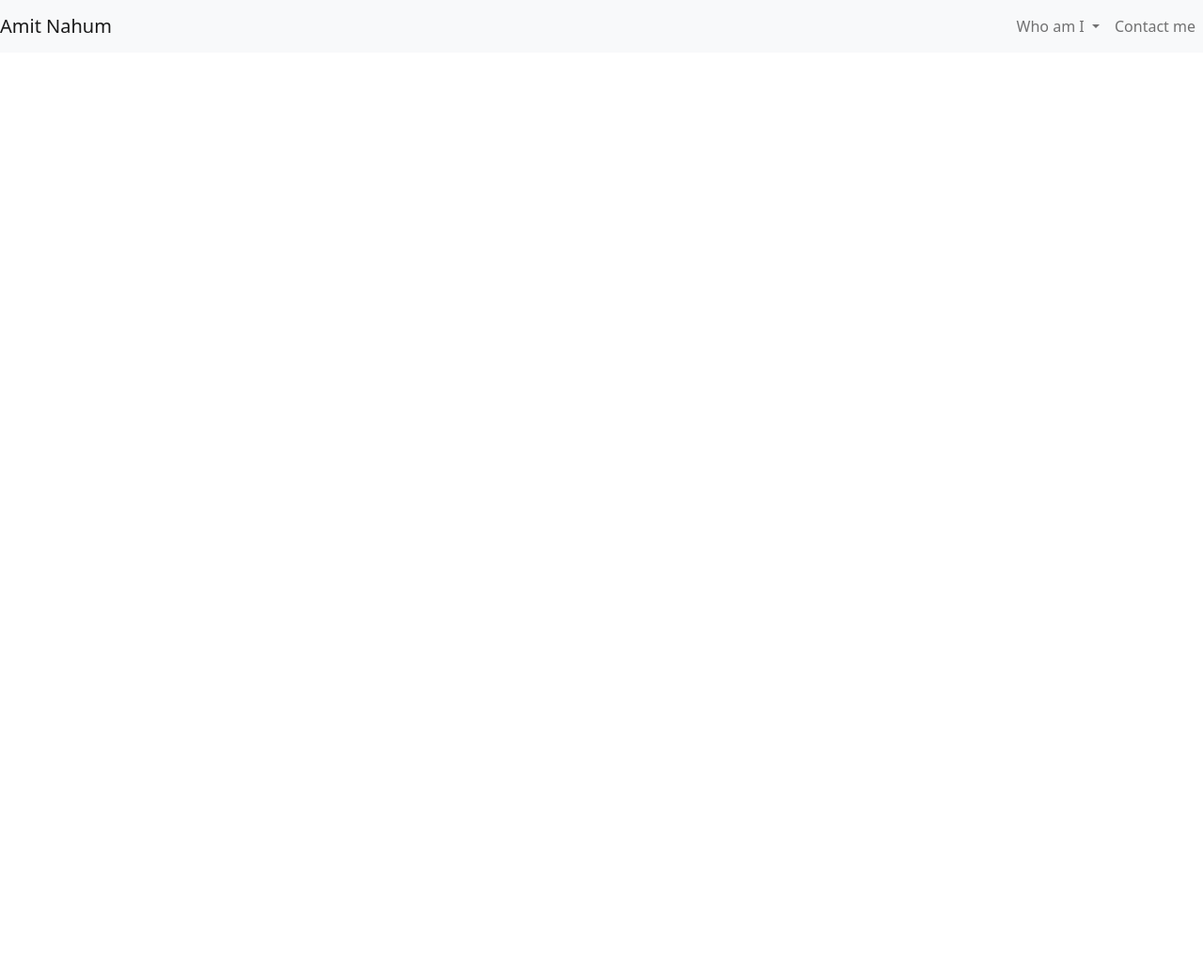
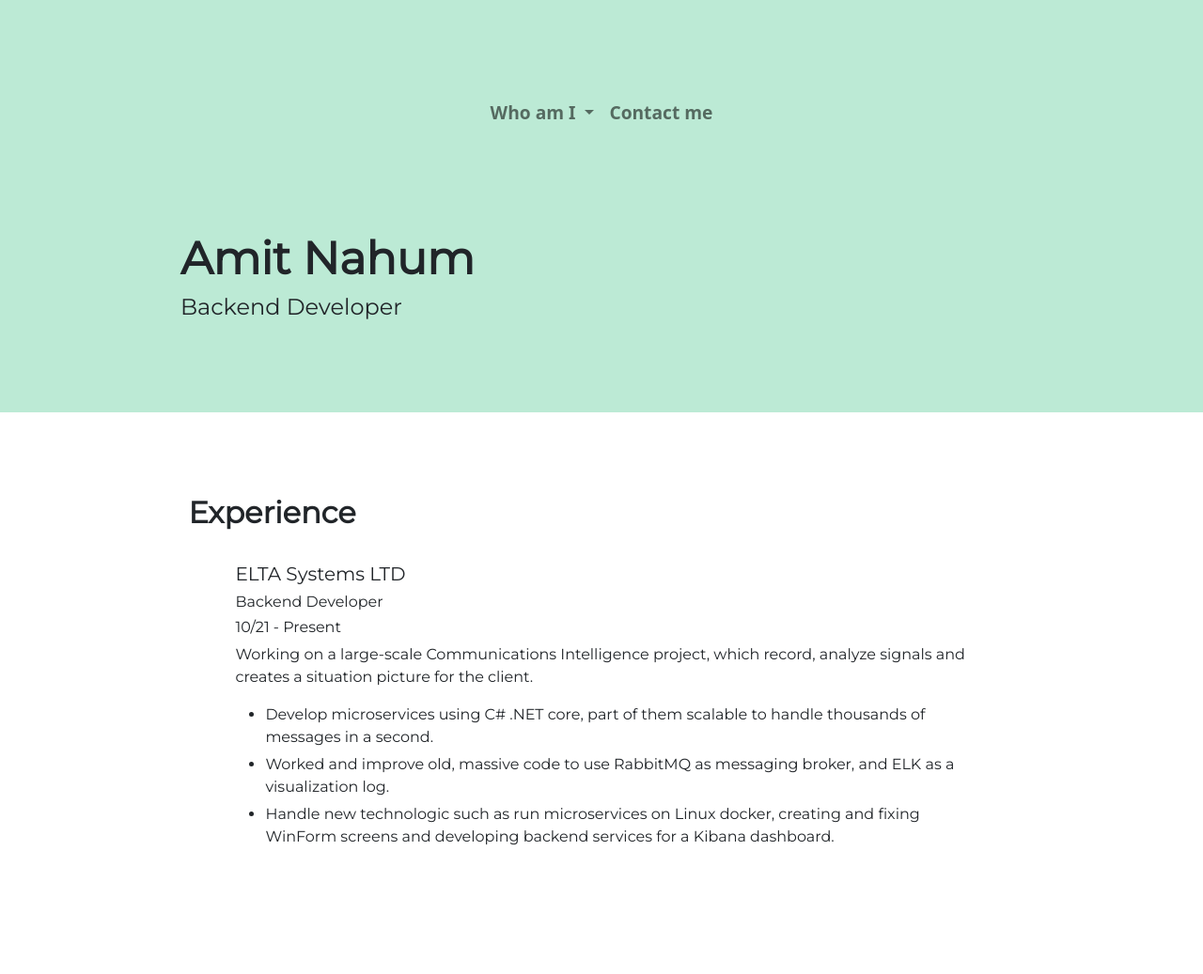
Before and after one commit to nahomamit/CV, a plain HTML site: page Amit Nahum - CV/index.html in a window 1280 px wide. Shown: the whole page at 94% size. Before the commit the page ends 800 px from the top, so only its background shows below. Drawn offline with nearby package versions, Linux system fonts and the light colour scheme.

Commit message:
Add experiance section

```diff
--- a/Amit Nahum - CV/css/style.css
+++ b/Amit Nahum - CV/css/style.css
@@ -1,5 +1,49 @@
 
-body {
-  background-color: #F6F6C9;
-  margin: 5%;
+.headers {
+  background-color:  #BCEAD5;
+  padding: 7% 15%;
 }
+
+.navbar-collapse {
+  font-size: 1.2rem;
+  justify-content: center;
+  font-weight: bold;
+}
+
+.mainParagaph {
+  padding-top: 10%;
+  font-family: "Montserrat";
+  line-height: 1.5;
+}
+
+h1 {
+  font-weight: 900;
+  font-size: 3rem;
+}
+h2 {
+  font-weight: 600;
+  font-size: 2rem;
+}
+h3 {
+  font-size: 1.5rem;
+}
+h4 {
+  font-size: 1.25rem;
+}
+h6 {
+  font-size: 1rem;
+}
+
+.experienceSection {
+  padding: 7% 15%;
+  background-color: #fff;
+  font-family: "Montserrat";
+}
+
+.experienceItem {
+  padding: 25px 50px;
+}
+
+li {
+  padding-bottom: 5px;
+}
--- a/Amit Nahum - CV/index.html
+++ b/Amit Nahum - CV/index.html
@@ -4,22 +4,27 @@
 <head>
   <meta charset="utf-8">
   <title>Amit Nahum</title>
+
+  <link href="https://fonts.googleapis.com/css?family=Montserrat|Ubuntu" rel="stylesheet">
+  <link rel="stylesheet" href="css/bootstrap.min.css">
   <link rel="stylesheet" href="css/style.css">
-  <link rel="stylesheet" href="css/bootstrap.min.css">
   <script src="https://code.jquery.com/jquery-3.2.1.slim.min.js" integrity="sha384-KJ3o2DKtIkvYIK3UENzmM7KCkRr/rE9/Qpg6aAZGJwFDMVNA/GpGFF93hXpG5KkN" crossorigin="anonymous"></script>
   <script src="https://cdn.jsdelivr.net/npm/popper.js@1.12.9/dist/umd/popper.min.js" integrity="sha384-ApNbgh9B+Y1QKtv3Rn7W3mgPxhU9K/ScQsAP7hUibX39j7fakFPskvXusvfa0b4Q" crossorigin="anonymous"></script>
   <script src="https://cdn.jsdelivr.net/npm/bootstrap@4.0.0/dist/js/bootstrap.min.js" integrity="sha384-JZR6Spejh4U02d8jOt6vLEHfe/JQGiRRSQQxSfFWpi1MquVdAyjUar5+76PVCmYl" crossorigin="anonymous"></script>
+
 </head>
 
 <body>
-  <nav class="navbar navbar-expand-lg navbar-light bg-light">
-    <a class="navbar-brand" href="">Amit Nahum</a>
-    <button class="navbar-toggler" type="button" data-toggle="collapse" data-target="#navbarSupportedContent" aria-controls="navbarSupportedContent" aria-expanded="false" aria-label="Toggle navigation">
+  <div class="container-fluid headers">
+    <nav id="mainNavbar" class="navbar navbar-expand-sm navbar-light">
+      <!--<a class="navbar-brand" href="">Amit Nahum</a>-->
+      <button class="navbar-toggler" type="button" data-toggle="collapse" data-target="#collapseDiv" aria-controls="collapseDiv" aria-expanded="false" aria-label="Toggle navigation">
         <span class="navbar-toggler-icon"></span>
       </button>
 
-  <div class="collapse navbar-collapse" id="navbarSupportedContent">
-      <ul class="navbar-nav ms-auto">
+      <div class="collapse navbar-collapse">
+        <!--<ul class="navbar-nav ms-auto">-->
+        <ul class="navbar-nav">
           <li class="nav-item dropdown">
             <a class="nav-link dropdown-toggle" href="#" id="navbarDropdownMenuLink" data-toggle="dropdown" aria-haspopup="true" aria-expanded="false">
               Who am I
@@ -32,7 +37,6 @@
               <a class="dropdown-item" href="">Hobbies</a>
             </div>
           </li>
-
           <li class="nav-item">
             <a class="nav-link" href="#">Contact me</a>
           </li>
@@ -40,6 +44,48 @@
       </div>
     </nav>
 
+    <div class="row">
+      <div class="col-md-6 mainParagaph">
+        <h1>Amit Nahum</h1>
+        <h3>Backend Developer</h3>
+      </div>
+    </div>
+  </div>
+
+  <div class="container-fluid">
+    <div class="experienceSection">
+      <h2>Experience</h2>
+      <div class="experienceItem">
+
+
+      <h4>ELTA Systems LTD</h4>
+      <h6>Backend Developer</h6>
+      <h6>10/21 - Present</h6>
+      <p>
+        Working on a large-scale Communications Intelligence project, which
+        record, analyze signals and creates a situation picture for the client.
+      </p>
+      <ul>
+
+        <li>
+          Develop microservices using C# .NET core,
+          part of them scalable to handle thousands of messages in a second.
+        </li>
+        <li>
+          Worked and improve old,
+          massive code to use RabbitMQ as messaging broker,
+          and ELK as a visualization log.
+        </li>
+        <li>
+          Handle new technologic such as run microservices on Linux docker,
+          creating and fixing WinForm screens and developing backend services
+          for a Kibana dashboard.
+        </li>
+      </ul>
+      </div>
+    </div>
+  </div>
 </body>
 
+
 </html>
```
Lines whose indentation alone changed are shown as unchanged.
